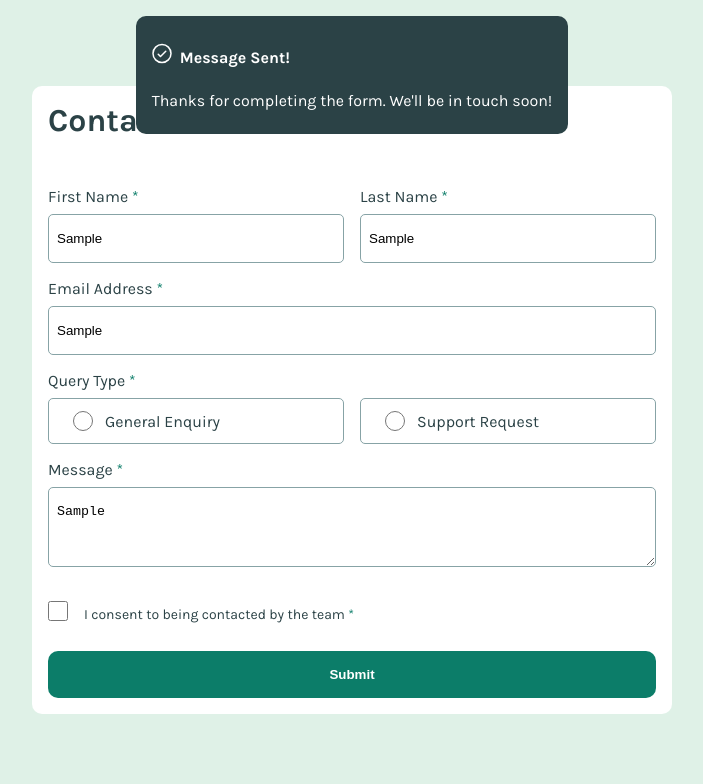
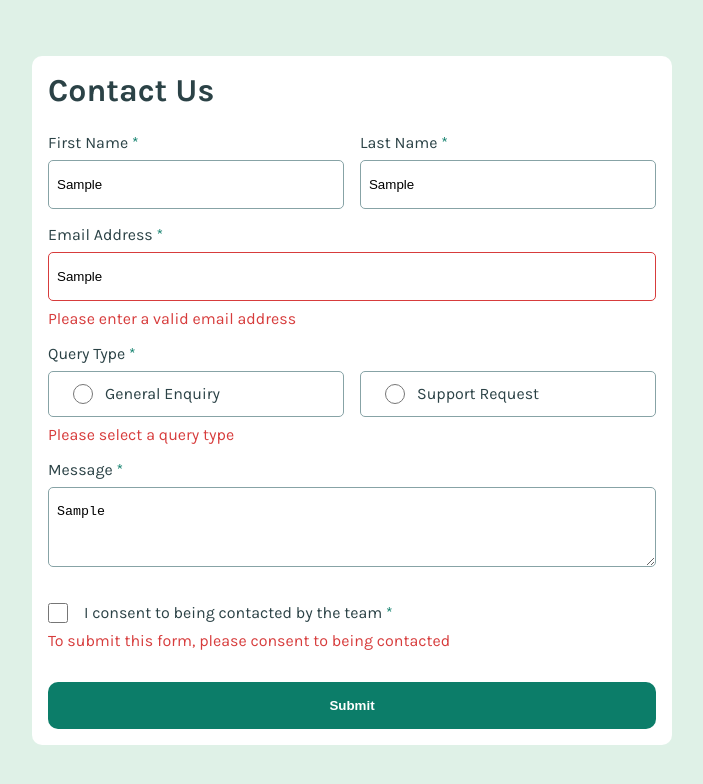
Before and after one commit to GLP94/Contact-Form, a plain HTML site: page index.html in a window 1280 px wide. Both pictures are taken after typing "Sample", "Sample", "Sample", "Sample" into the empty fields and a click on the input "Submit". Shown: the whole page, without its empty margins (288-991 px from the left). Drawn offline with Linux system fonts and the light colour scheme.

Commit message:
Add files via upload

```diff
--- a/index.css
+++ b/index.css
@@ -53,7 +53,7 @@ label {
 }
 
 h1 {
-    margin-bottom: 2rem;
+    margin-bottom: 0.5rem;
 }
 
 .green {
@@ -82,7 +82,7 @@ textarea {
 }
 
 textarea {
-    height: 5rem;
+    height: 15rem;
     border: 1px solid var(--Grey-500);
 
     &:active {
@@ -101,13 +101,7 @@ textarea {
     margin-top: 0.5rem;
 }
 
-.req:last-of-type,
-.reqEmail:last-of-type {
-    margin: 0;
-}
-
-input.error:not([type="submit"], [type="checkbox"], [type="radio"]),
-textarea.error {
+.error{
     border: 1px solid var(--Red) !important;
 }
 
@@ -122,7 +116,7 @@ textarea.error {
     background-color: var(--White);
 }
 
-p:not(.req, .gridCheck, .success) {
+p:not(.req, .gridCheck, #tc, #ms, .reqEmail) {
     margin-top: 1rem;
     margin-bottom: 0.5rem;
 }
@@ -140,6 +134,10 @@ p:not(.req, .gridCheck, .success) {
         border-radius: 5px;
         align-items: center;
         border: 1px solid var(--Grey-500);
+
+        &:hover{
+            border: 1px solid var(--Green-600);
+        }
 
 
         &:active {
@@ -179,18 +177,16 @@ p:not(.req, .gridCheck, .success) {
 /* Chekbox Consent */
 
 .checkboxConsentArea {
-    margin: 1rem 0;
-    font-size: 14px;
+    margin: 2rem 0;
     margin-right: 1rem;
 }
 
 .gridCheck {
     display: flex;
     align-items: center;
-    gap: 1rem;
 
-    p {
-        line-height: 1.5rem;
+    input {
+        margin-right: 1rem;
     }
 }
 
@@ -228,7 +224,7 @@ input[type="submit"] {
     display: none;
     opacity: 0;
     background-color: var(--Grey-900);
-    padding: 1rem;
+    padding: 2rem;
     margin: 1rem;
     border-radius: 10px;
     position: fixed;
@@ -246,24 +242,32 @@ input[type="submit"] {
         }
     }
 
-    p {
+    p, h2 {
         color: var(--White);
     }
 }
 
 @keyframes appear {
     0% {
+        top: -10px;
         opacity: 0;
     }
 
-    20%,
+    20%{
+        top: 0px;
+        opacity: 1;
+    }
+
+
     40%,
     60%,
     80% {
+        top: 0px;
         opacity: 1;
     }
 
     100% {
+        top: -10px;
         opacity: 0;
     }
 }
@@ -272,6 +276,10 @@ input[type="submit"] {
     body {
         height: 100vh;
         width: 100vw;
+    }
+
+    textarea{
+        height: 5rem;
     }
 
     .container {
--- a/index.html
+++ b/index.html
@@ -9,60 +9,60 @@
 </head>
 <body>
 
-  <div class="container">
+  <div class="container" aria-label="Contact Form">
     <h1>Contact Us</h1>
     <form action="#">
       <div class="nameInputArea">
-        <p>First Name<span class="green"> *</span></p>
-        <input type="text" id="nameInput"></input>
-        <p class="req">This field is required</p>
+        <p id="fn">First Name<span class="green"> *</span></p>
+        <input type="text" id="nameInput" aria-labelledby="fn"></input>
+        <p class="req" role="alert">This field is required</p>
       </div>
 
       <div class="lastNameInputArea">
-        <p>Last Name<span class="green"> *</span></p>
-        <input type="text"  id="lastNameInput"></input>
-        <p class="req">This field is required</p>
+        <p id="ln">Last Name<span class="green"> *</span></p>
+        <input type="text"  id="lastNameInput" aria-labelledby="ln"></input>
+        <p class="req" role="alert">This field is required</p>
       </div>
 
       <div class="emailInpuitArea">
-        <p>Email Address<span class="green"> *</span></p>
-        <input type="text"  id="emailInput"></input>
-        <p class="req">This field is required</p>
-        <p class="reqEmail">Please enter a valid email address</p>
+        <p id="ea">Email Address<span class="green"> *</span></p>
+        <input type="text"  id="emailInput" aria-labelledby="ea"></input>
+        <p class="req" role="alert">This field is required</p>
+        <p class="reqEmail" role="alert">Please enter a valid email address</p>
       </div>
 
       <div class="queryRadiosArea">
-        <p>Query Type<span class="green"> *</span></p>
+        <p id="qt">Query Type<span class="green"> *</span></p>
         <div class="queryFlex">
-          <label tabindex="0"><input type="radio" name="query" tabindex="-1"></input>General Enquiry</label>
-          <label tabindex="0"><input type="radio" name="query" tabindex="-1"></input>Support Request</label>
+          <label><input type="radio" name="query" aria-labelledby="qt"></input>General Enquiry</label>
+          <label><input type="radio" name="query" aria-labelledby="qt"></input>Support Request</label>
         </div>
-        <p class="req">Please select a query type</p>
+        <p class="req" role="alert">Please select a query type</p>
       </div>
 
       <div class="messageArea">
-        <p>Message<span class="green"> *</span></p>
-        <textarea id="messageBlock"></textarea>
-        <p class="req">This field is required</p>
+        <p id="me">Message<span class="green"> *</span></p>
+        <textarea id="messageBlock" aria-labelledby="me"></textarea>
+        <p class="req" role="alert">This field is required</p>
       </div>
 
       <div class="checkboxConsentArea">
         <label for="consentCheck" class="gridCheck">
           <input type="checkbox" id="consentCheck"></input>
-          <p>I consent to being contacted by the team<span class="green"> *</span></p>
+          <span>I consent to being contacted by the team<span class="green"> *</span></span>
         </label>
-        <p class="req">To submit this form, please consent to being contacted</p>
+        <p class="req" role="alert">To submit this form, please consent to being contacted</p>
       </div>
 
       <input type="submit" value="Submit" class="submitButton"></input>
     </form>
   </div>
 
-  <div class="success">
+  <div class="success" role="alertdialog" aria-labelledby="ms" aria-describedby="tc">
     <div>
-      <img src="./assets/images/icon-success-check.svg"/><p>Message Sent!</p>
+      <img src="./assets/images/icon-success-check.svg"/><p id="ms">Message Sent!</p>
     </div>
-    <p>Thanks for completing the form. We'll be in touch soon!</p>
+    <p id="tc">Thanks for completing the form. We'll be in touch soon!</p>
   </div>
 
   <script src="index.js"></script>
--- a/index.js
+++ b/index.js
@@ -1,9 +1,6 @@
 const queryInput = document.querySelectorAll("input[name='query']");
-const nameInput = document.getElementById("nameInput");
-const lastNameInput = document.getElementById("lastNameInput");
 const emailInput = document.getElementById("emailInput");
-const consentCheck = document.getElementById("consentCheck");
-const messageText = document.getElementById("messageBlock")
+
 const successModal = document.querySelector(".success");
 const form = document.querySelector("form");
 
@@ -12,7 +9,62 @@ const inputs = document.querySelectorAll("input, textarea");
 const errorChecks = () => {
     let hasErrors = false;
 
+    document.querySelectorAll(".req, .reqEmail").forEach((el) => el.style.display = "none");
 
+    const queryCheck = Array.from(queryInput).some((radio) => radio.checked);
+
+    if (!queryCheck) {
+        hasErrors = true;
+
+        const firstRadio = queryInput[0];
+
+        const label = firstRadio.parentElement;
+        const flexCont = label.parentElement;
+        const container = flexCont.parentElement;
+        const req = container.querySelector(".req");
+        if (req) {
+            req.style.display = "block";
+        }
+    }
+
+    inputs.forEach((input) => {
+
+        input.classList.remove("error")
+
+        if (input.type === "text" || input.id === "messageBlock") {
+            if (input.id === "emailInput" && input.value && !/(.+)@(.+)/.test(input.value)) {
+                hasErrors = true;
+                const container = input.parentElement;
+                const reqE = container.querySelector(".reqEmail");
+                if (reqE) {
+                    reqE.style.display = "block";
+                    input.classList.add("error");
+                }
+            }
+
+            if (input.value.trim() === "") {
+                hasErrors = true;
+                const container = input.parentElement;
+                const req = container.querySelector(".req");
+                if (req) {
+                    req.style.display = "block";
+                    input.classList.add("error");
+                }
+            }
+        }
+
+        if (input.type === "checkbox") {
+            if (!input.checked) {
+                hasErrors = true;
+                const label = input.parentElement;
+                const container = label.parentElement;
+                const req = container.querySelector(".req");
+                if (req) {
+                    req.style.display = "block";
+                }
+            }
+        }
+    })
 
     return hasErrors;
 };
@@ -22,10 +74,13 @@ let successTimer = null;
 form.addEventListener("submit", (e) => {
     e.preventDefault();
     const errors = errorChecks();
-    if (!errors) {
-        successModal.style.display = "block";
-        successTimer = setTimeout(() => {
-            successModal.style.display = "none";
-        }, 5000);
+    if (errors === false) {
+        if (!successTimer) {
+            successModal.style.display = "block";
+            successTimer = setTimeout(() => {
+                successModal.style.display = "none";
+                successTimer = null;
+            }, 5000);
+        }
     }
 });
```
